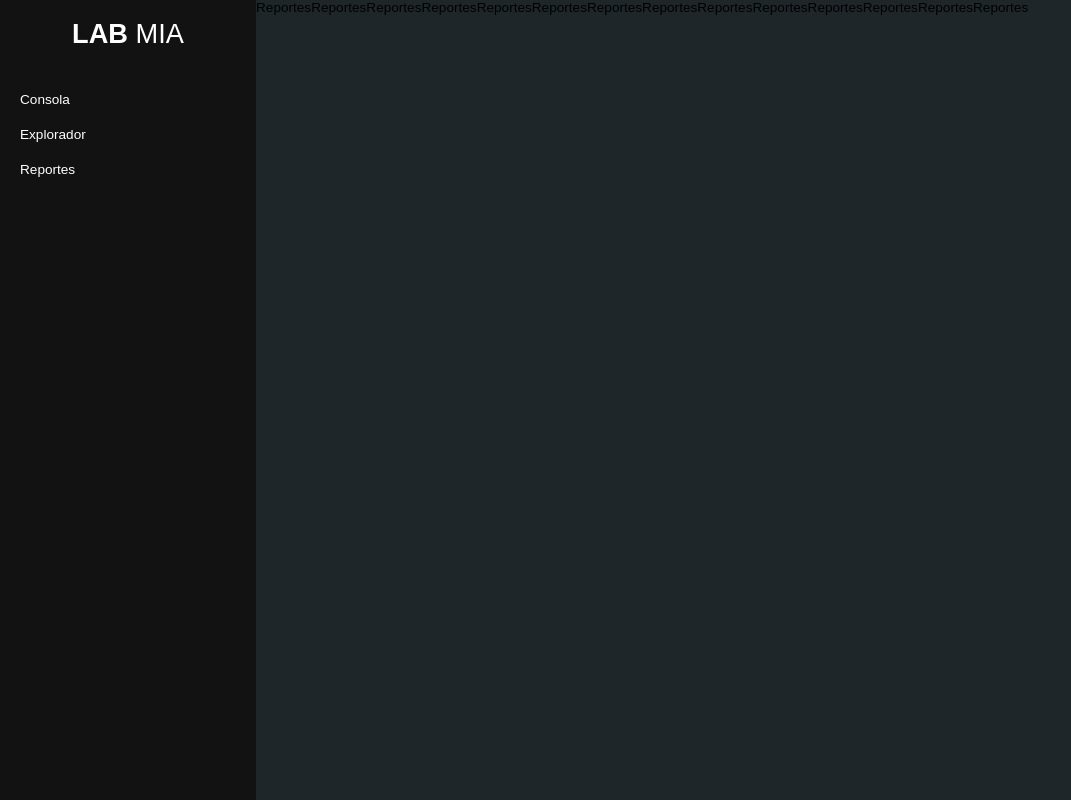
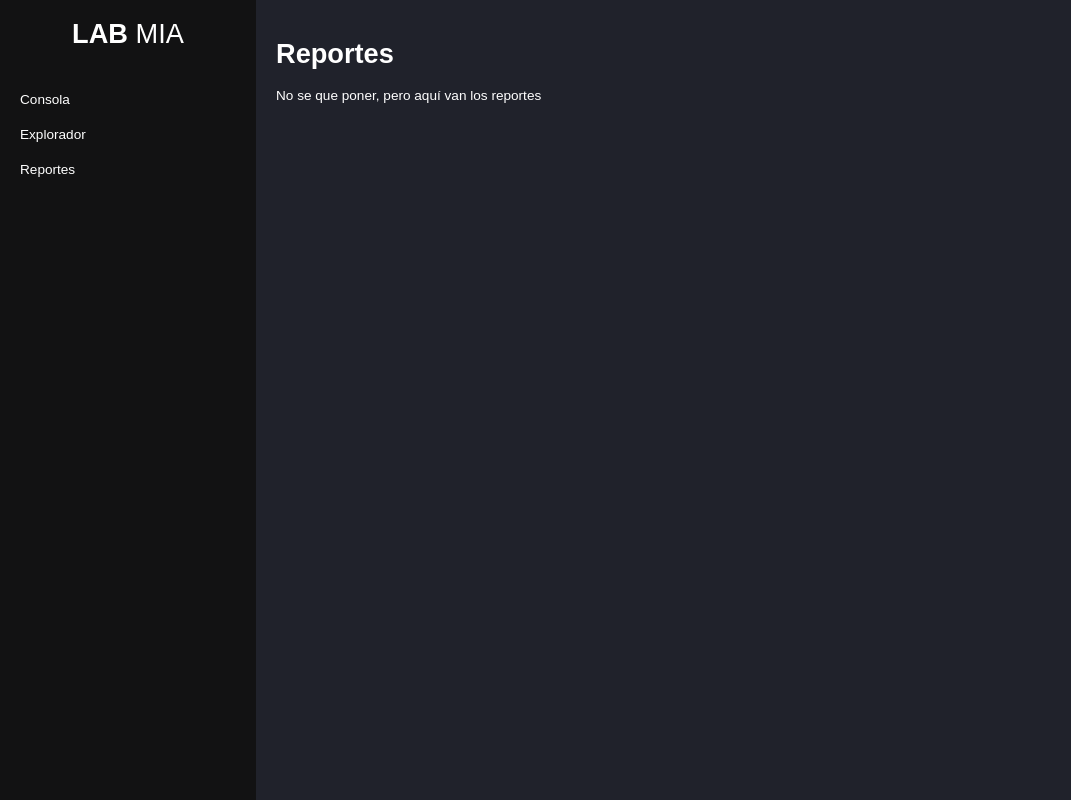
Before and after one commit to brandonT2002/MIA_P2_202112030, a React (Create React App) app in the folder frontend/: page / in a window 1280 px wide. Both pictures are taken after a click on the item "Reportes". Shown: the whole page, without its empty margins (0-1071 px from the left). Built offline with nearby package versions, Linux system fonts and the light colour scheme.

Commit message:
[Add] panel reports

```diff
--- a/frontend/src/App.js
+++ b/frontend/src/App.js
@@ -3,6 +3,7 @@ import './App.css';
 import Sidebar from './Components/Sidebar';
 import Console from './Components/Console';
 import Explorer from './Components/Explorer';
+import Reports from './Components/Reports'
 
 const App = () => {
     const [selectedOption, setSelectedOption] = useState('Consola');
@@ -20,7 +21,7 @@ const App = () => {
                 : (selectedOption === 'Explorador' ?
                     <Explorer/>
                 :
-                    <div>ReportesReportesReportesReportesReportesReportesReportesReportesReportesReportesReportesReportesReportesReportes</div>
+                    <Reports/>
                 )}
             </div>
         </div>
--- /dev/null
+++ b/frontend/src/Components/Reports.css
@@ -0,0 +1,7 @@
+.reports {
+    width: 100%;
+    height: 100vh;
+    background-color: rgb(32, 34, 43);
+    color: #fff;
+    padding: 20px;
+}
--- a/frontend/src/Components/Reports.js
+++ b/frontend/src/Components/Reports.js
@@ -1,10 +1,11 @@
 import React from 'react';
+import "./Reports.css";
 
 const Reports = () => {
     return (
-        <div>
-            <h1>Configuración</h1>
-            <p>Ajusta la configuración de tu cuenta aquí.</p>
+        <div className="reports">
+            <h1>Reportes</h1>
+            <p>No se que poner, pero aquí van los reportes</p>
         </div>
     );
 }
```
